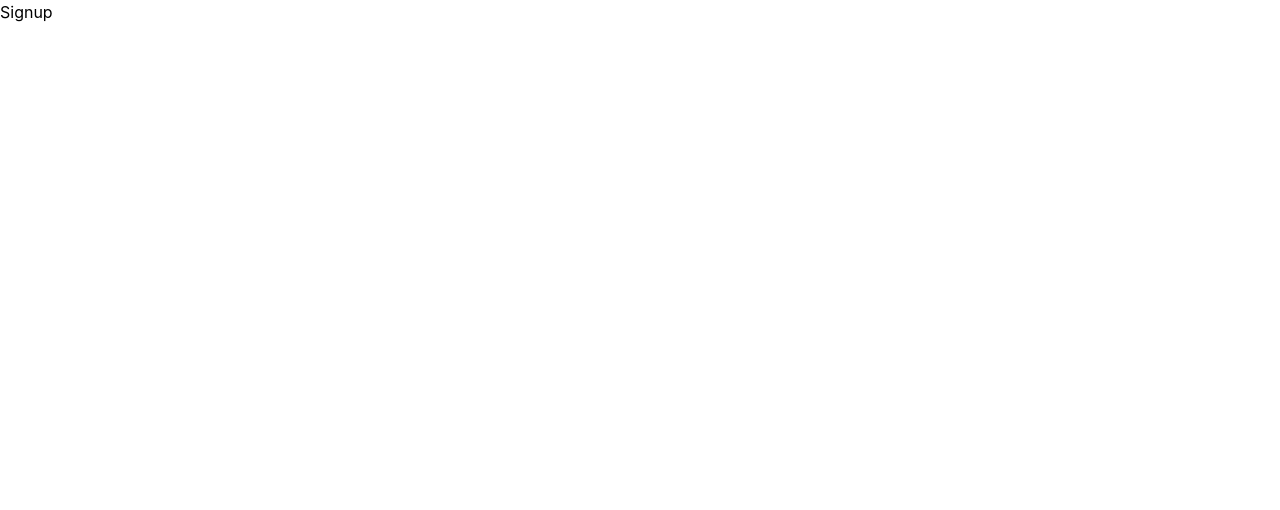
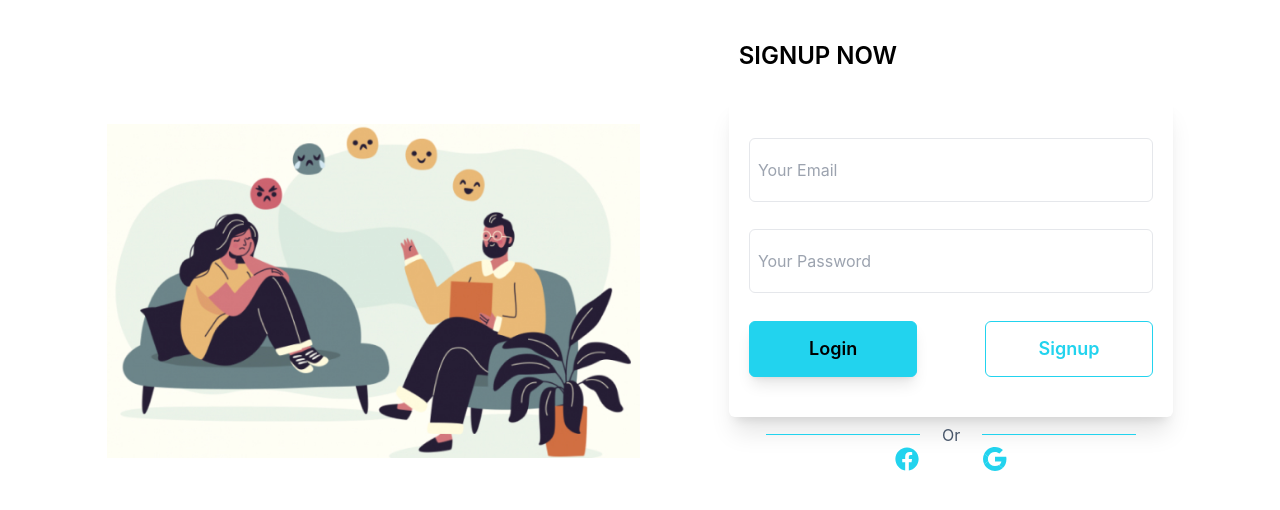
Before and after one commit to kogunlu/codezillas-capstone, a React (Create React App) app: page /signup in a window 1280 px wide. Shown: the top 510 px of the page. Built offline with nearby package versions, Linux system fonts and the light colour scheme.

Commit message:
Feat | Working on signup part. Commiting to save latest work to be safe.

```diff
--- a/src/components/pages/Login/Login.jsx
+++ b/src/components/pages/Login/Login.jsx
@@ -1,10 +1,16 @@
 import React from 'react'
+import { useNavigate } from 'react-router-dom'
 import {FaFacebook} from "react-icons/fa"
 import {GrGoogle} from "react-icons/gr"
 import loginPicture from "./Login_picture/login.jpg"
 
 function Login() {
 
+    const navigate = useNavigate()
+
+    function handleSignUpClick(){
+        navigate('/signup')
+    }
 
   return (
     <div className='h-full w-full flex flex-col justify-start items-center gap-5 mt-10'>
@@ -39,6 +45,7 @@ function Login() {
                                     type="button"
                                     value="Signup"
                                     className=' py-1 md:py-3 px-5 h-10 md:h-14 focus:outline-none hover:scale-105 hover:bg-cyan-400 hover:text-white text-cyan-400 border border-cyan-400 bg-white text-lg font-semibold rounded-md w-5/12 '
+                                    onClick={() => handleSignUpClick()}
                                     />
                                 </div>
                         </div>
--- a/src/components/pages/Signup/Signup.jsx
+++ b/src/components/pages/Signup/Signup.jsx
@@ -1,8 +1,97 @@
 import React from 'react'
+import { useNavigate } from 'react-router-dom'
+import {FaFacebook} from "react-icons/fa"
+import {GrGoogle} from "react-icons/gr"
+import signupPicture from "./Signup_picture/signup.jpg"
 
 function Signup() {
+
+    const navigate = useNavigate()
+
+    function handleLoginClick(){
+        navigate('/login')
+    }
+
   return (
-    <div>Signup</div>
+    <div className='h-full w-full flex flex-col justify-center items-end gap-5 mt-10'>
+          <div className='w-5/12 mr-2'>
+              <h2 className='text-center lg:text-start text-2xl font-semibold'>SIGNUP NOW</h2>
+         </div>
+
+        <div className=' h-screen lg:h-96 w-full flex justify-center items-start md:items-center'>
+
+            <div className='h-5/6 md:h-full w-10/12 flex flex-col items-start justify-start md:justify-between'>
+
+
+                <div className='flex flex-col lg:flex-row h-full w-full justify-between items-center'>
+
+                  <div className='w-full md:w-10/12 lg:w-6/12 h-5/6 flex items-center md:items-start'>
+                          <img src={signupPicture} alt='login_picture' />
+                    </div>
+
+                    <div className='h-full md:h-4/6 lg:h-full w-full md:w-10/12 lg:w-5/12 flex flex-col justify-evenly md:justify-center md:gap-5 lg:justify-evenly lg:gap-0 items-center'>
+
+                        <div className='w-full h-5/6 md:h-3/6 lg:h-5/6 shadow-xl rounded-md flex justify-center items-center '>
+                        {/* Form starts */}
+                            <div className='w-full h-5/6 flex flex-col justify-around items-center px-5'>
+
+                                <input type='email' className='border w-full h-12 md:h-16 rounded-md pl-2 px-5 focus:outline-none focus:shadow-lg' placeholder='Your Email'/>
+                                <input type='password' className='border w-full h-12 md:h-16 rounded-md pl-2 px-5 focus:outline-none focus:shadow-lg' placeholder='Your Password' />
+
+                                <div className='w-full flex justify-between items-center'>
+                                    <input
+                                    type="button"
+                                    value="Login"
+                                    className='py-1 md:py-3 px-5 h-10 md:h-14 hover:bg-cyan-200 focus:outline-none hover:scale-105 border border-cyan-400 bg-cyan-400 text-lg font-semibold rounded-md w-5/12 shadow-lg'
+                                    onClick={() => handleLoginClick()}
+                                    />
+
+                                    <input
+                                    type="button"
+                                    value="Signup"
+                                    className=' py-1 md:py-3 px-5 h-10 md:h-14 focus:outline-none hover:scale-105 hover:bg-cyan-400 hover:text-white text-cyan-400 border border-cyan-400 bg-white text-lg font-semibold rounded-md w-5/12 '
+
+                                    />
+                                </div>
+                              </div>
+                    </div>
+
+                        <div className='w-10/12 flex flex-col items-center justify-center'>
+
+                                <div className='w-full flex items-center justify-evenly'>
+
+                                    <div className='w-5/12'>
+                                        <hr className='border-1 border-cyan-400' />
+                                    </div>
+
+                                    <p className='w-2/12 text-center text-slate-600'>Or</p>
+
+                                    <div className='w-5/12'>
+                                        <hr className='border-1 border-cyan-400' />
+                                    </div>
+
+                                </div>
+
+                                <div className='w-full flex items-center justify-center gap-16'>
+                                    <button type='button' className='w-1/12 flex justify-end'>
+                                        <FaFacebook className='text-cyan-400 text-2xl hover:text-cyan-200' />
+                                    </button>
+
+                                    <button type='button' className='w-1/12 flex justify-start'>
+                                        <GrGoogle className='text-cyan-400 text-2xl hover:text-cyan-200' />
+                                    </button>
+                                </div>
+
+                        </div>
+
+                    </div>
+
+                </div>
+
+            </div>
+
+        </div>
+    </div>
   )
 }
 
```
Also changed, not shown: src/components/pages/Signup/someCodeThatCopied.js (added, +28 -0 lines), src/components/pages/Signup/Signup_picture/signup.jpg (added).
